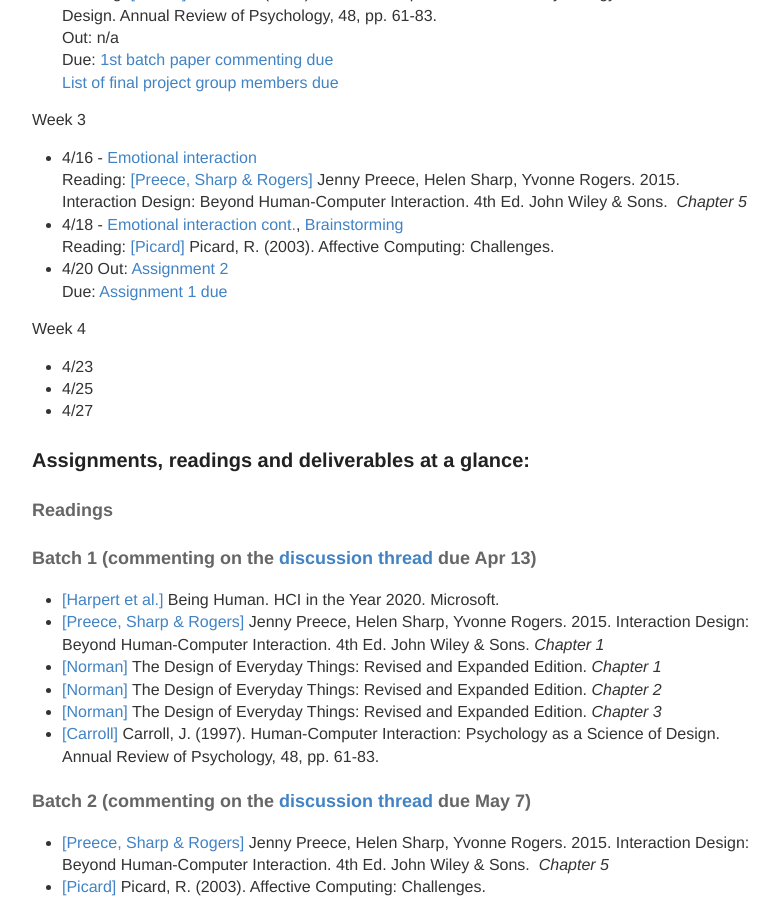
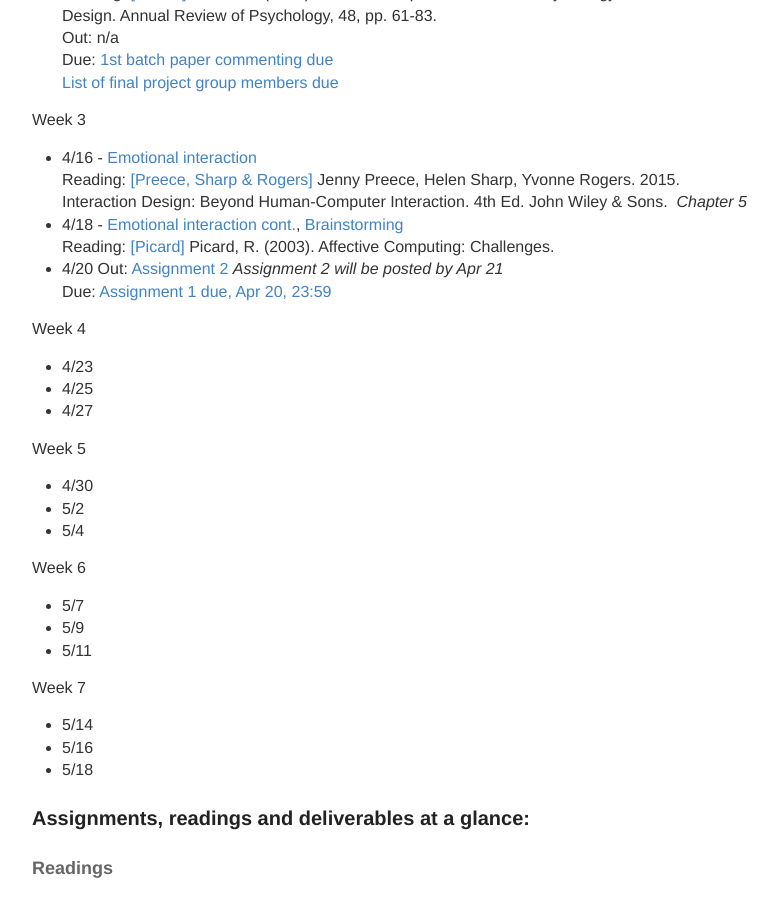
Before and after one commit to hciwang/hciwang.github.io, a Jekyll site: the page built from _posts/2018-3-25-lectures.md, in a window 1280 px wide and 900 px high, scrolled down 917 px. Shown: the whole window, without its empty margins (248-1027 px from the left). Built offline with Jekyll 4.4.1, drawn with Linux system fonts in a browser that asks for light colours.

Commit message:
Update 2018-3-25-lectures.md

```diff
--- a/_posts/2018-3-25-lectures.md
+++ b/_posts/2018-3-25-lectures.md
@@ -35,13 +35,28 @@
 - 4/18 - [Emotional interaction cont.](https://canvas.ucdavis.edu/files/3304737/download?download_frd=1), [Brainstorming](https://canvas.ucdavis.edu/courses/225630/files?preview=3341670)
 Reading: [[Picard]](https://affect.media.mit.edu/pdfs/03.picard.pdf) Picard, R. (2003). Affective Computing: Challenges.
 - 4/20
-Out: [Assignment 2]()
-Due: [Assignment 1 due]()
+Out: [Assignment 2]() *Assignment 2 will be posted by Apr 21*
+Due: [Assignment 1 due, Apr 20, 23:59](https://canvas.ucdavis.edu/courses/225630/assignments/180502)
 
 Week 4
 - 4/23
 - 4/25
 - 4/27
+
+Week 5
+- 4/30
+- 5/2
+- 5/4
+
+Week 6
+- 5/7
+- 5/9
+- 5/11
+
+Week 7
+- 5/14
+- 5/16
+- 5/18
 
 
 ### Assignments, readings and deliverables at a glance:
```
